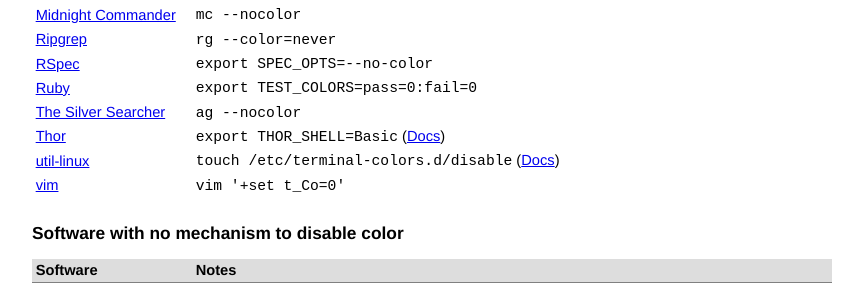
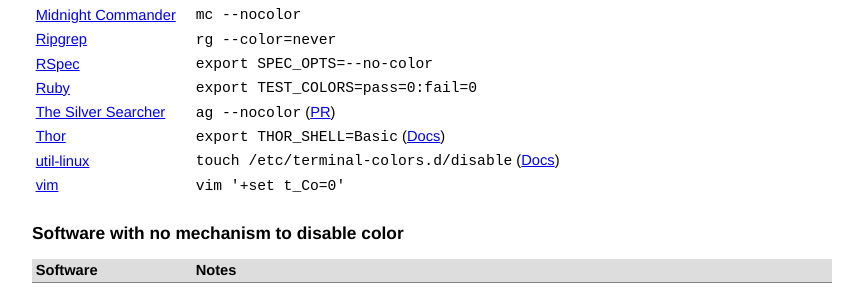
Before and after one commit to jcs/no_color, a Jekyll site: the page built from index.md, in a window 1280 px wide. Shown: the part 805-1092 px from the top of the page, without its empty margins (208-1071 px from the left). Built offline with Jekyll 4.4.1, drawn with Linux system fonts in a browser that asks for light colours; our own code applies the rules of GitHub Pages for plain Markdown files.

```diff
--- a/index.md
+++ b/index.md
@@ -58,7 +58,7 @@ and submit a pull request.
 | [Ripgrep](https://github.com/BurntSushi/ripgrep) | `rg --color=never` |
 | [RSpec](http://rspec.info/) | `export SPEC_OPTS=--no-color` |
 | [Ruby](https://www.ruby-lang.org/) | `export TEST_COLORS=pass=0:fail=0` |
-| [The Silver Searcher](https://geoff.greer.fm/ag/) | `ag --nocolor` |
+| [The Silver Searcher](https://geoff.greer.fm/ag/) | `ag --nocolor` ([PR](https://github.com/ggreer/the_silver_searcher/pull/1207)) |
 | [Thor](http://whatisthor.com/) | `export THOR_SHELL=Basic` ([Docs](http://www.rubydoc.info/github/wycats/thor/Thor%2FBase.shell)) |
 | [util-linux](https://github.com/karelzak/util-linux) | `touch /etc/terminal-colors.d/disable` ([Docs](http://man7.org/linux/man-pages/man5/terminal-colors.d.5.html)) |
 | [vim](http://www.vim.org/) | `vim '+set t_Co=0'` |
```
